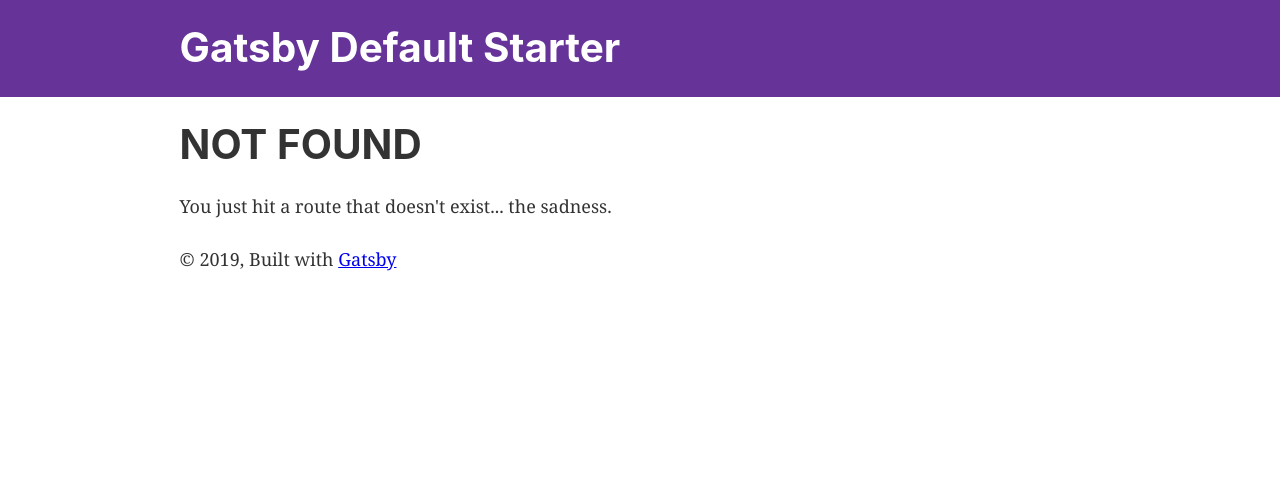
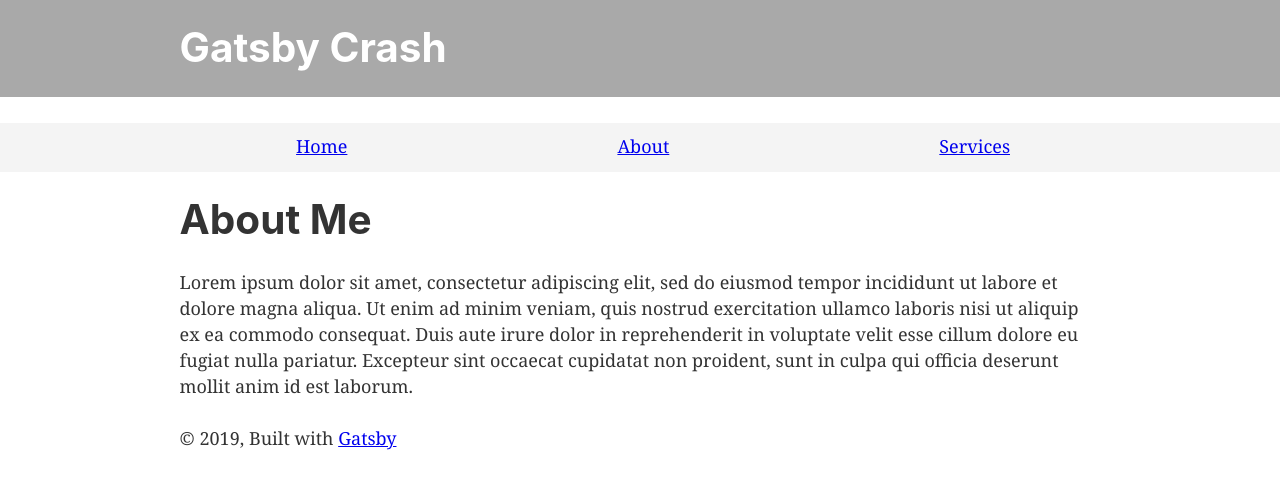
Before and after one commit to pclauring/gatsby-practice, a Gatsby site: page /about in a window 1280 px wide. Before the commit this address had no page. Built offline with nearby package versions, Linux system fonts and the light colour scheme; Gatsby itself is replaced by a stand-in of ours.

Commit message:
Test pages added with menu

```diff
--- a/gatsby-config.js
+++ b/gatsby-config.js
@@ -1,6 +1,6 @@
 module.exports = {
   siteMetadata: {
-    title: `Gatsby Default Starter`,
+    title: `Gatsby Crash`,
     description: `Kick off your next, great Gatsby project with this default starter. This barebones starter ships with the main Gatsby configuration files you might need.`,
     author: `@gatsbyjs`,
   },
--- a/src/components/header.js
+++ b/src/components/header.js
@@ -5,7 +5,7 @@
 const Header = ({ siteTitle }) => (
   <header
     style={{
-      background: `rebeccapurple`,
+      background: `darkgrey`,
       marginBottom: `1.45rem`,
     }}
   >
--- a/src/components/layout.js
+++ b/src/components/layout.js
@@ -10,6 +10,7 @@
 import { StaticQuery, graphql } from "gatsby"
 
 import Header from "./header"
+import Menu from "../components/menu"
 import "./layout.css"
 
 const Layout = ({ children }) => (
@@ -26,6 +27,7 @@
     render={data => (
       <>
         <Header siteTitle={data.site.siteMetadata.title} />
+        <Menu />
         <div
           style={{
             margin: `0 auto`,
--- /dev/null
+++ b/src/components/menu.js
@@ -0,0 +1,25 @@
+import React from "react"
+import { Link } from "gatsby"
+const Menu = () => (
+  <div style={{ background: "#f4f4f4", paddingTop: "10px" }}>
+    <ul
+      style={{
+        listStyle: "none",
+        display: "flex",
+        justifyContent: "space-evenly",
+      }}
+    >
+      <li>
+        <Link to="/">Home</Link>
+      </li>
+      <li>
+        <Link to="/about">About</Link>
+      </li>
+      <li>
+        <Link to="/services">Services</Link>
+      </li>
+    </ul>
+  </div>
+)
+
+export default Menu
--- /dev/null
+++ b/src/pages/about.js
@@ -0,0 +1,21 @@
+import React from "react"
+import Layout from "../components/layout"
+
+const AboutPage = () => (
+  <Layout>
+    <div>
+      <h1>About Me</h1>
+      <p>
+        Lorem ipsum dolor sit amet, consectetur adipiscing elit, sed do eiusmod
+        tempor incididunt ut labore et dolore magna aliqua. Ut enim ad minim
+        veniam, quis nostrud exercitation ullamco laboris nisi ut aliquip ex ea
+        commodo consequat. Duis aute irure dolor in reprehenderit in voluptate
+        velit esse cillum dolore eu fugiat nulla pariatur. Excepteur sint
+        occaecat cupidatat non proident, sunt in culpa qui officia deserunt
+        mollit anim id est laborum.
+      </p>
+    </div>
+  </Layout>
+)
+
+export default AboutPage
--- a/src/pages/index.js
+++ b/src/pages/index.js
@@ -8,9 +8,9 @@
 const IndexPage = () => (
   <Layout>
     <SEO title="Home" keywords={[`gatsby`, `application`, `react`]} />
-    <h1>Hi people</h1>
-    <p>Welcome to your new Gatsby site.</p>
-    <p>Now go build something great.</p>
+    <h1>Tester blog</h1>
+    <p>Pierce's practice Gatsby Blog</p>
+    <p>React & Gatsby</p>
     <div style={{ maxWidth: `300px`, marginBottom: `1.45rem` }}>
       <Image />
     </div>
```
Also changed, not shown: src/pages/services.js (added, +30 -0 lines).
